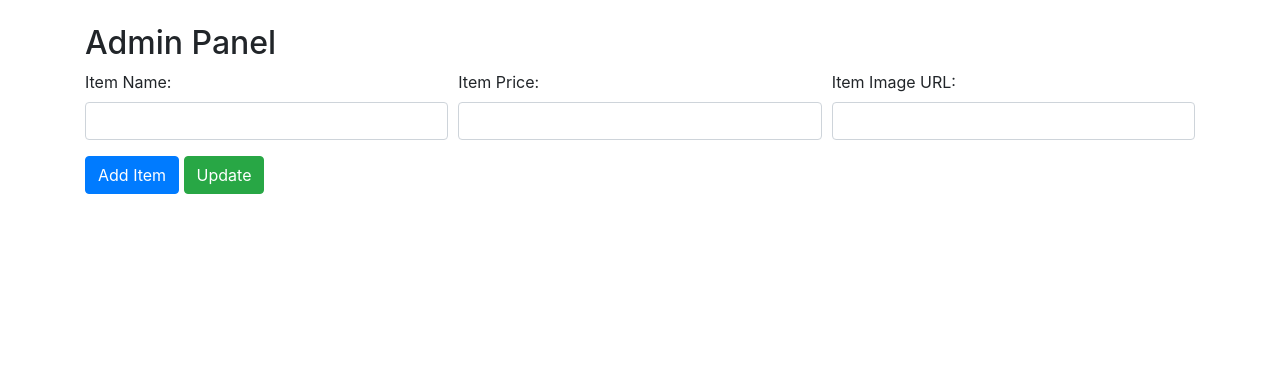
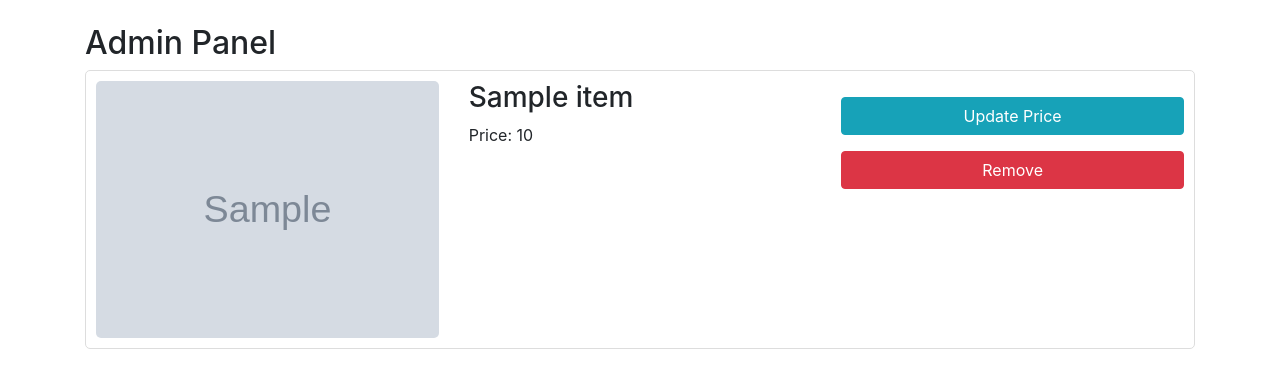
Before and after one commit to FantasyZoom22/FoodOrderAdmin, a Flask app: page /admin-panel in a window 1280 px wide. Shown: the top 388 px of the page. Run offline with Flask 3, Linux system fonts and the light colour scheme; tables that the repository leaves empty hold one stand-in row (values such as "Sample post"); grey boxes marked "Sample" are stand-in pictures; some libraries are stand-ins or nearby versions.

Commit message:
Update admin-panel.html

```diff
--- a/templates/admin-panel.html
+++ b/templates/admin-panel.html
@@ -22,29 +22,26 @@
 <body>
   <div class="container">
     <h2 class="mt-4">Admin Panel</h2>
-    <!-- Form for adding new item -->
-    <form id="addItemForm" class="mb-4">
-      <div class="form-row">
-        <div class="col-md-4 mb-3">
-          <label for="itemName">Item Name:</label>
-          <input type="text" class="form-control" id="itemName" required>
-        </div>
-        <div class="col-md-4 mb-3">
-          <label for="itemPrice">Item Price:</label>
-          <input type="number" class="form-control" id="itemPrice" required>
-        </div>
-        <div class="col-md-4 mb-3">
-          <label for="itemImage">Item Image URL:</label>
-          <input type="text" class="form-control" id="itemImage" required>
-        </div>
-      </div>
-      <button type="button" class="btn btn-primary" onclick="addItemToList()">Add Item</button>
-      <button type="button" class="btn btn-success" onclick="sendDataToDatabase()">Update</button>
-    </form>
-
     <!-- Display existing items with delete and update buttons -->
     <div id="itemList">
       <!-- Items will be dynamically populated here -->
+      {% for item in items %}
+        <div class="item-panel">
+          <div class="row">
+            <div class="col-md-4">
+              <img src="{{ item.image_url }}" alt="{{ item.title }}">
+            </div>
+            <div class="col-md-4">
+              <h3>{{ item.title }}</h3>
+              <p>Price: {{ item.price }}</p>
+            </div>
+            <div class="col-md-4">
+              <button class="btn btn-info btn-block mt-3" onclick="updateItemPrice('{{ item.id }}')">Update Price</button>
+              <button class="btn btn-danger btn-block mt-3" onclick="removeItem('{{ item.id }}')">Remove</button>
+            </div>
+          </div>
+        </div>
+      {% endfor %}
     </div>
   </div>
 
@@ -72,124 +69,75 @@
   <!-- Scripts -->
   <script src="https://code.jquery.com/jquery-3.6.0.min.js"></script>
   <script>
-    // Array to store items before sending to the database
-    let itemList = [];
+    // Function to remove item from the list and database
+    function removeItem(itemId) {
+      // Send request to server to remove item
+      $.ajax({
+        type: "POST",
+        url: "/remove-item",
+        contentType: "application/json",
+        data: JSON.stringify({ id: itemId }),
+        success: function(response) {
+          // Remove item from UI if removal was successful
+          if (response.success) {
+            $("#itemList").empty(); // Clear current items
+            response.items.forEach(item => {
+              addItemToUI(item);
+            });
+          }
+        },
+        error: function(xhr, status, error) {
+          // Handle errors
+          alert("Error removing item: " + error);
+        }
+      });
+    }
 
-    // Function to add item to the list
-    function addItemToList() {
-      let itemName = $("#itemName").val();
-      let itemPrice = $("#itemPrice").val();
-      let itemImage = $("#itemImage").val();
+    // Function to update price for an item
+    function updateItemPrice(itemId) {
+      let newPrice = prompt("Enter the new price:");
+      if (newPrice !== null) {
+        // Send request to server to update item price
+        $.ajax({
+          type: "POST",
+          url: "/update-item-price",
+          contentType: "application/json",
+          data: JSON.stringify({ id: itemId, price: newPrice }),
+          success: function(response) {
+            // Update item price in UI if update was successful
+            if (response.success) {
+              $("#itemList").empty(); // Clear current items
+              response.items.forEach(item => {
+                addItemToUI(item);
+              });
+            }
+          },
+          error: function(xhr, status, error) {
+            // Handle errors
+            alert("Error updating item price: " + error);
+          }
+        });
+      }
+    }
 
-      // Create item object
-      let item = {
-        name: itemName,
-        price: itemPrice,
-        image: itemImage
-      };
-
-      // Add item to the list
-      itemList.push(item);
-
-      // Add item to display
+    // Function to add item to the UI
+    function addItemToUI(item) {
       let itemHtml = `<div class="item-panel">
                         <div class="row">
                           <div class="col-md-4">
-                            <img src="${item.image}" alt="${item.name}">
+                            <img src="${item.image_url}" alt="${item.title}">
                           </div>
                           <div class="col-md-4">
-                            <h3>${item.name}</h3>
+                            <h3>${item.title}</h3>
                             <p>Price: ${item.price}</p>
                           </div>
                           <div class="col-md-4">
-                            <button class="btn btn-info btn-block mt-3" onclick="updateItemPrice(${itemList.length - 1})">Update Price</button>
-                            <button class="btn btn-danger btn-block mt-3" onclick="removeItem(${itemList.length - 1})">Remove</button>
+                            <button class="btn btn-info btn-block mt-3" onclick="updateItemPrice('${item.id}')">Update Price</button>
+                            <button class="btn btn-danger btn-block mt-3" onclick="removeItem('${item.id}')">Remove</button>
                           </div>
                         </div>
                       </div>`;
       $("#itemList").append(itemHtml);
-
-      // Reset form fields
-      $("#itemName").val("");
-      $("#itemPrice").val("");
-      $("#itemImage").val("");
-    }
-
-    // Function to remove item from the list and UI
-    function removeItem(index) {
-      itemList.splice(index, 1);
-      $("#itemList").empty();
-      itemList.forEach((item, idx) => {
-        let itemHtml = `<div class="item-panel">
-                          <div class="row">
-                            <div class="col-md-4">
-                              <img src="${item.image}" alt="${item.name}">
-                            </div>
-                            <div class="col-md-4">
-                              <h3>${item.name}</h3>
-                              <p>Price: ${item.price}</p>
-                            </div>
-                            <div class="col-md-4">
-                              <button class="btn btn-info btn-block mt-3" onclick="updateItemPrice(${idx})">Update Price</button>
-                              <button class="btn btn-danger btn-block mt-3" onclick="removeItem(${idx})">Remove</button>
-                            </div>
-                          </div>
-                        </div>`;
-        $("#itemList").append(itemHtml);
-      });
-    }
-
-    // Function to update price for an item
-    function updateItemPrice(index) {
-      let newPrice = prompt("Enter the new price:");
-      if (newPrice !== null) {
-        itemList[index].price = newPrice;
-        $("#itemList").empty();
-        itemList.forEach((item, idx) => {
-          let itemHtml = `<div class="item-panel">
-                            <div class="row">
-                              <div class="col-md-4">
-                                <img src="${item.image}" alt="${item.name}">
-                              </div>
-                              <div class="col-md-4">
-                                <h3>${item.name}</h3>
-                                <p>Price: ${item.price}</p>
-                              </div>
-                              <div class="col-md-4">
-                                <button class="btn btn-info btn-block mt-3" onclick="updateItemPrice(${idx})">Update Price</button>
-                                <button class="btn btn-danger btn-block mt-3" onclick="removeItem(${idx})">
-                              </div>
-                            </div>
-                          </div>`;
-          $("#itemList").append(itemHtml);
-        });
-      }
-    }
-
-    // Function to send data to the database
-    function sendDataToDatabase() {
-      if (itemList.length === 0) {
-        alert("Please add at least one item to the list.");
-        return;
-      }
-
-      // Send data to the server using AJAX
-      $.ajax({
-        type: "POST",
-        url: "/update-items",
-        contentType: "application/json",
-        data: JSON.stringify(itemList),
-        success: function(response) {
-          // Clear the list and display success message
-          itemList = [];
-          $("#itemList").empty();
-          alert("Items successfully added to the database!");
-        },
-        error: function(xhr, status, error) {
-          // Handle errors
-          alert("Error adding items to the database: " + error);
-        }
-      });
     }
   </script>
 </body>
```
